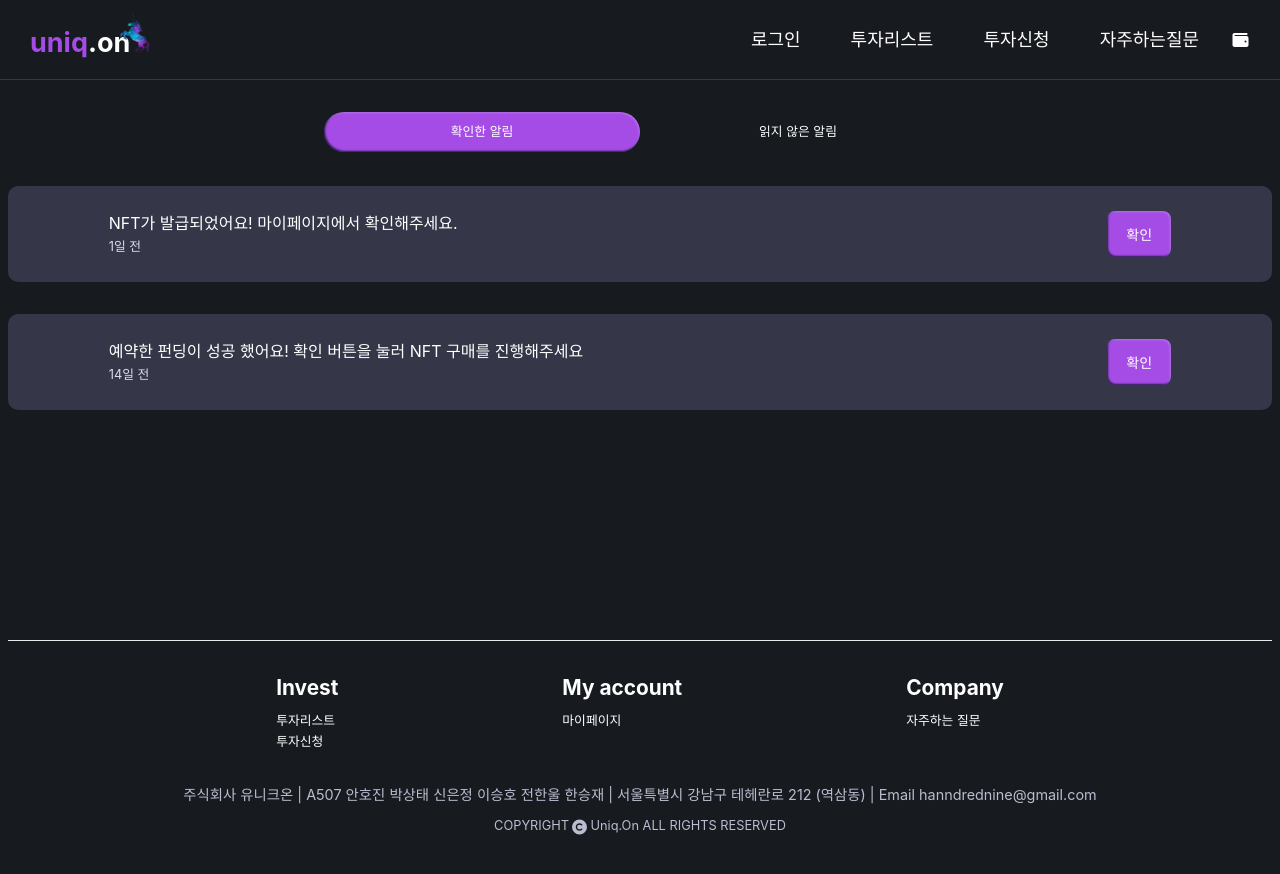
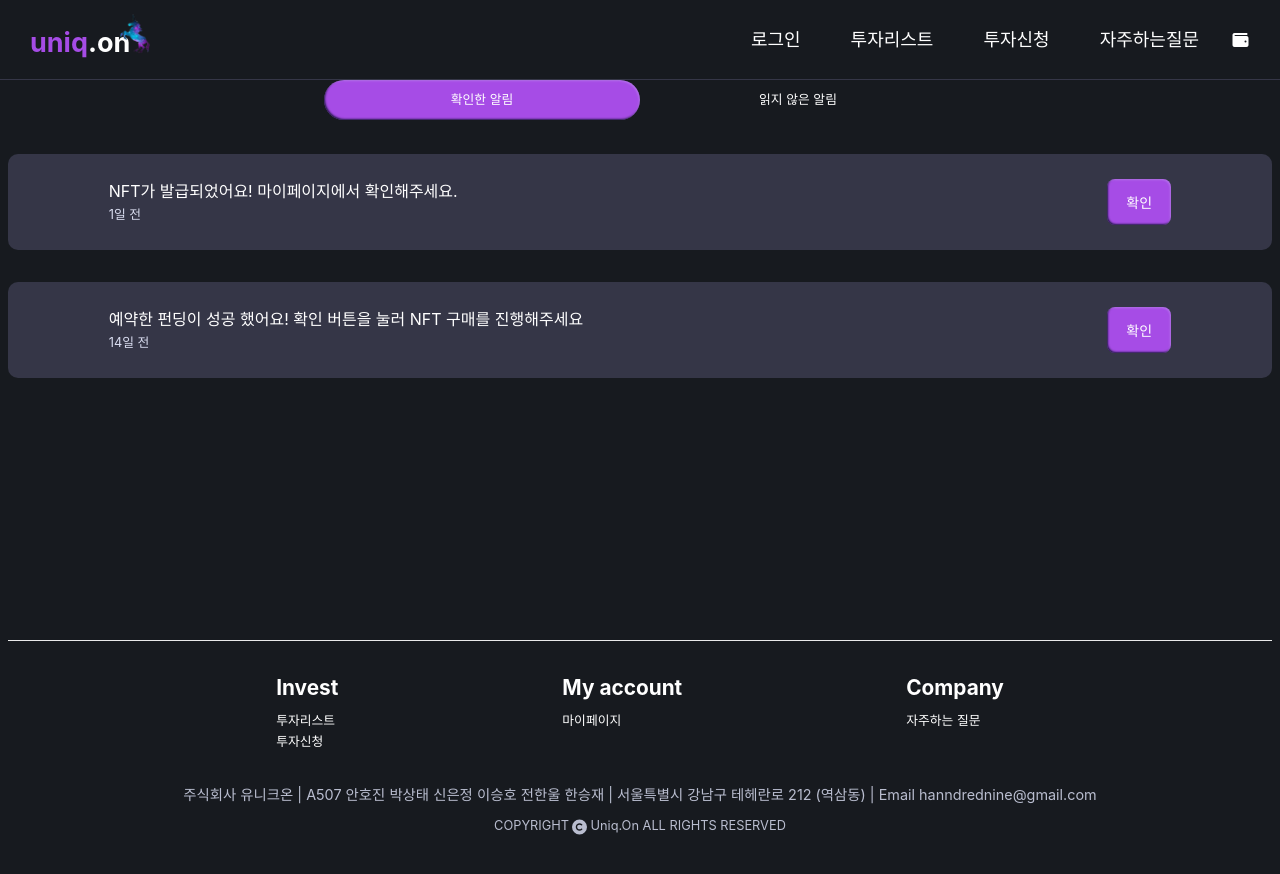
Before and after one commit to heptris/uniq.on, a Next.js app in the folder frontend/: page /alarm in a window 1280 px wide. Shown: the top 874 px of the page. Built offline with nearby package versions, Linux system fonts and the light colour scheme; a web font is replaced by a local one.

Commit message:
:lipstick: [DESIGN] Layout 컴포넌트 style 수정
padding 제거

```diff
--- a/frontend/components/Layout/index.tsx
+++ b/frontend/components/Layout/index.tsx
@@ -11,7 +11,6 @@ export default function Layout({ children }: { children: React.ReactNode }) {
       <div
         css={css`
           width: 100%;
-          padding: 2rem 0;
           flex: 1 1;
           display: flex;
           flex-direction: column;
```
